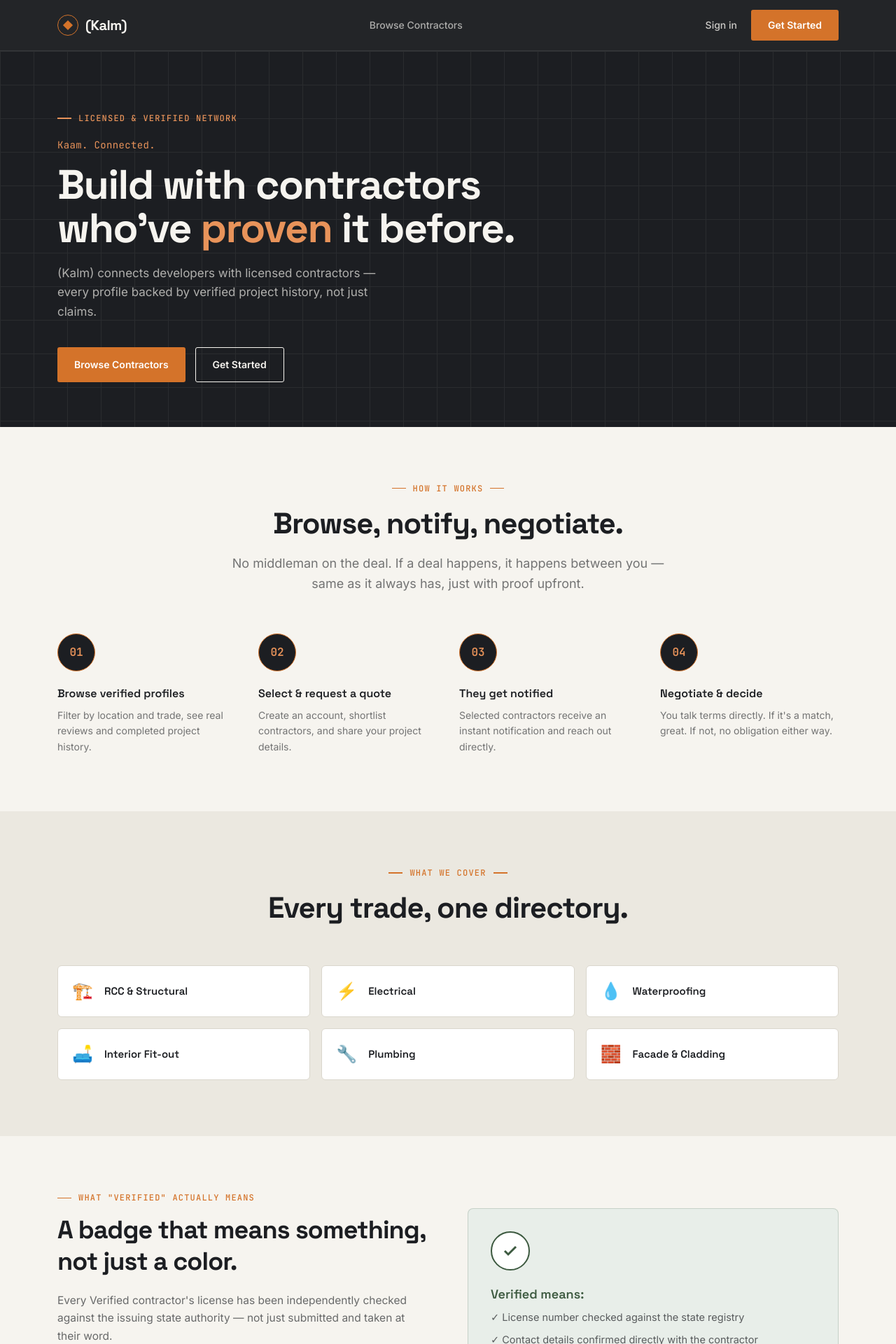
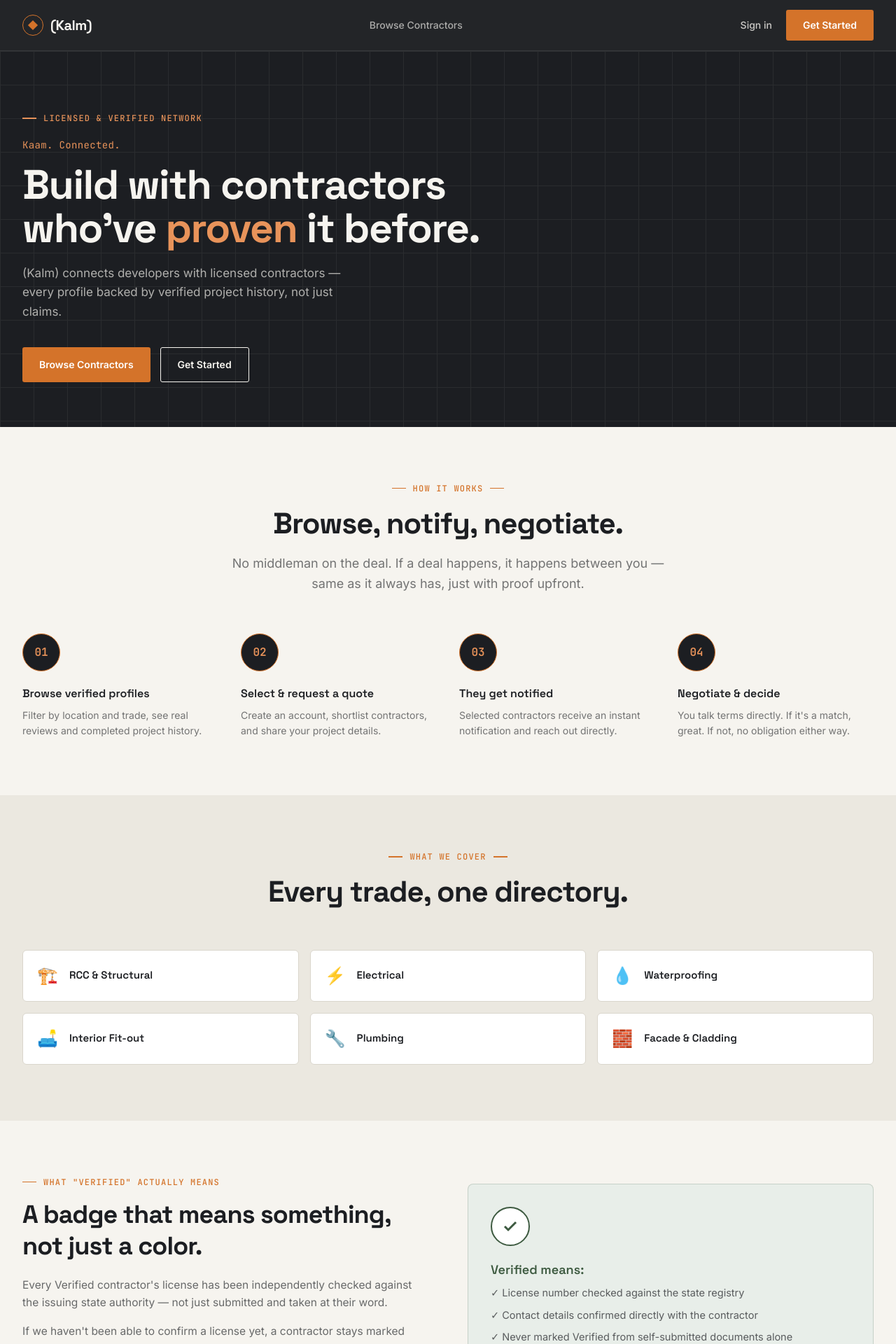
Before and after one commit to moizpatrawala1-pixel/buildbridgeapp, a Next.js app: page / in a window 1280 px wide. Shown: the top 1920 px of the page at 70% size. Built offline with nearby package versions, Linux system fonts and the light colour scheme; no server answers.

Commit message:
widen site content area from 1180px to 1440px

```diff
--- a/src/app/browse/page.tsx
+++ b/src/app/browse/page.tsx
@@ -71,14 +71,14 @@ function BrowsePageInner() {
       <Nav />
 
       <header className="bg-charcoal text-paper pt-11 pb-10">
-        <div className="max-w-[1180px] mx-auto px-8">
+        <div className="max-w-[1440px] mx-auto px-8">
           <h1 className="font-display font-bold text-[clamp(28px,3.6vw,38px)] tracking-tight">
             Find your contractor
           </h1>
         </div>
       </header>
 
-      <main className="flex-1 max-w-[1180px] mx-auto px-8 py-10 w-full">
+      <main className="flex-1 max-w-[1440px] mx-auto px-8 py-10 w-full">
         {error && (
           <div className="bg-red-50 border border-red-200 text-red-700 text-sm rounded-md p-4 mb-6">
             {error}
--- a/src/app/contractors/[slug]/page.tsx
+++ b/src/app/contractors/[slug]/page.tsx
@@ -151,7 +151,7 @@ export default function ContractorProfilePage() {
       <Nav />
 
       <header className="bg-charcoal text-paper pt-11 pb-9">
-        <div className="max-w-[1180px] mx-auto px-8">
+        <div className="max-w-[1440px] mx-auto px-8">
           <div className="flex items-start gap-5 flex-wrap justify-between">
             <div className="flex gap-5">
                           <div className="w-[84px] h-[84px] rounded-xl bg-charcoal-soft border border-white/10 text-amber-soft font-display font-bold text-3xl flex items-center justify-center shrink-0 overflow-hidden">
@@ -192,7 +192,7 @@ export default function ContractorProfilePage() {
         </div>
       </header>
 
-      <div className="max-w-[1180px] mx-auto px-8 grid grid-cols-1 lg:grid-cols-[1fr_320px] gap-11 py-12">
+      <div className="max-w-[1440px] mx-auto px-8 grid grid-cols-1 lg:grid-cols-[1fr_320px] gap-11 py-12">
         <div>
           {contractor.bio && <p className="text-[15px] text-charcoal/70 leading-relaxed mb-8">{contractor.bio}</p>}
 
--- a/src/app/page.tsx
+++ b/src/app/page.tsx
@@ -38,7 +38,7 @@ export default function Home() {
             backgroundSize: '48px 48px',
           }}
         />
-        <div className="max-w-[1180px] mx-auto px-8 relative z-10">
+        <div className="max-w-[1440px] mx-auto px-8 relative z-10">
           <div className="font-mono text-xs font-medium tracking-widest uppercase text-amber-soft flex items-center gap-2.5 mb-5">
             <span className="w-5 h-[1.5px] bg-amber-soft" />
             Licensed &amp; Verified Network
@@ -70,7 +70,7 @@ export default function Home() {
 
       {/* HOW IT WORKS */}
       <section className="py-20">
-        <div className="max-w-[1180px] mx-auto px-8">
+        <div className="max-w-[1440px] mx-auto px-8">
           <div className="text-center max-w-[620px] mx-auto mb-14">
             <div className="font-mono text-xs font-medium tracking-widest uppercase text-amber flex items-center justify-center gap-2.5 mb-4">
               <span className="w-5 h-[1.5px] bg-amber" />
@@ -107,7 +107,7 @@ export default function Home() {
 
       {/* TRADE CATEGORIES — real links into the browse filter, not decoration */}
       <section className="py-20 bg-paper-dim">
-        <div className="max-w-[1180px] mx-auto px-8">
+        <div className="max-w-[1440px] mx-auto px-8">
           <div className="text-center max-w-[620px] mx-auto mb-14">
             <div className="font-mono text-xs font-medium tracking-widest uppercase text-amber flex items-center justify-center gap-2.5 mb-4">
               <span className="w-5 h-[1.5px] bg-amber" />
@@ -136,7 +136,7 @@ export default function Home() {
 
       {/* VERIFICATION STANDARD */}
       <section className="py-20">
-        <div className="max-w-[1180px] mx-auto px-8 grid grid-cols-1 md:grid-cols-2 gap-14 items-center">
+        <div className="max-w-[1440px] mx-auto px-8 grid grid-cols-1 md:grid-cols-2 gap-14 items-center">
           <div>
             <div className="font-mono text-xs font-medium tracking-widest uppercase text-amber flex items-center gap-2.5 mb-4">
               <span className="w-5 h-[1.5px] bg-amber" />
--- a/src/components/Footer.tsx
+++ b/src/components/Footer.tsx
@@ -5,7 +5,7 @@ import Link from 'next/link';
 export default function Footer() {
   return (
     <footer className="bg-charcoal text-paper/55 pt-16 pb-8 mt-auto">
-      <div className="max-w-[1180px] mx-auto px-8">
+      <div className="max-w-[1440px] mx-auto px-8">
         <div className="grid grid-cols-2 md:grid-cols-4 gap-10 pb-12 border-b border-white/10">
           <div>
             <div className="flex items-center gap-2.5 font-display font-bold text-[19px] text-paper mb-3.5">
--- a/src/components/Nav.tsx
+++ b/src/components/Nav.tsx
@@ -15,7 +15,7 @@ export default function Nav() {
 
   return (
     <nav className="sticky top-0 z-50 bg-charcoal/97 backdrop-blur-sm border-b border-white/10">
-      <div className="max-w-[1180px] mx-auto px-8 h-[72px] flex items-center justify-between">
+      <div className="max-w-[1440px] mx-auto px-8 h-[72px] flex items-center justify-between">
         <Link href="/" className="flex items-center gap-2.5 font-display font-bold text-xl text-paper tracking-tight">
           <span className="w-[30px] h-[30px] border-[1.5px] border-amber rounded-full flex items-center justify-center relative shrink-0">
             <span className="w-2.5 h-2.5 bg-amber rotate-45 block" />
```
